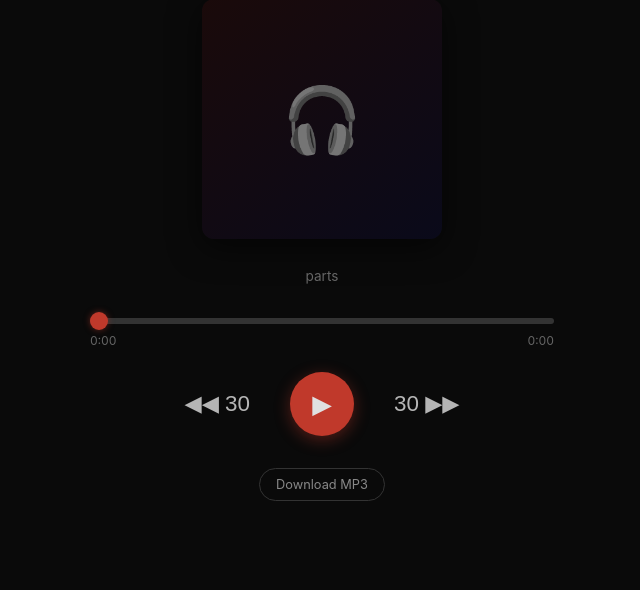
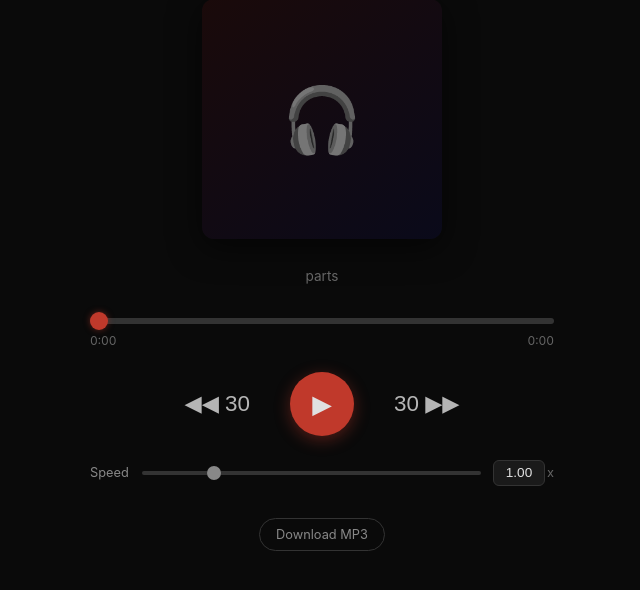
Before and after one commit to LukeHeffAI/Voice-To-The-Dark, a Python web app: template app/templates/player.html in a window 1280 px wide. Shown: the part 82-672 px from the top of the page, without its empty margins (318-958 px from the left). Run offline with Jinja, Linux system fonts and the light colour scheme; the template is opened without the code that fills it, so the values that code supplies are empty.

Commit message:
Add playback speed control with slider and numerical input
Adds a speed control row to the audio player between the main
play/pause controls and the download button. Users can adjust
playback rate from 0.5x to 3.0x via either a range slider or
a direct numerical input. The chosen speed persists across
sessions via localStorage and is reported to the Media Session
API for lock-screen accuracy.

https://claude.ai/code/session_01QYCSrg5YBH4naxMLH4gTm5

```diff
--- a/app/templates/player.html
+++ b/app/templates/player.html
@@ -140,6 +140,93 @@
         }
         .play-btn:active { transform: scale(0.95); }
 
+        .speed-control {
+            width: 100%;
+            display: flex;
+            align-items: center;
+            gap: 0.75rem;
+            padding: 0 0.5rem;
+        }
+        .speed-label {
+            font-size: 0.8rem;
+            color: #888;
+            white-space: nowrap;
+            min-width: 2.5rem;
+        }
+        .speed-slider {
+            flex: 1;
+            height: 4px;
+            -webkit-appearance: none;
+            appearance: none;
+            background: transparent;
+            cursor: pointer;
+            outline: none;
+        }
+        .speed-slider::-webkit-slider-runnable-track {
+            height: 4px;
+            border-radius: 2px;
+            background: #333;
+        }
+        .speed-slider::-webkit-slider-thumb {
+            -webkit-appearance: none;
+            width: 14px;
+            height: 14px;
+            border-radius: 50%;
+            background: #888;
+            margin-top: -5px;
+            transition: background 0.15s;
+        }
+        .speed-slider::-webkit-slider-thumb:hover {
+            background: #c0392b;
+        }
+        .speed-slider::-moz-range-track {
+            height: 4px;
+            border-radius: 2px;
+            background: #333;
+            border: none;
+        }
+        .speed-slider::-moz-range-thumb {
+            width: 14px;
+            height: 14px;
+            border-radius: 50%;
+            background: #888;
+            border: none;
+        }
+        .speed-slider::-moz-range-thumb:hover {
+            background: #c0392b;
+        }
+        .speed-input-wrap {
+            display: flex;
+            align-items: center;
+            gap: 0.15rem;
+        }
+        .speed-input {
+            width: 3.2rem;
+            background: #1a1a1a;
+            border: 1px solid #333;
+            border-radius: 6px;
+            color: #e0e0e0;
+            font-size: 0.85rem;
+            padding: 0.3rem 0.3rem;
+            text-align: center;
+            font-variant-numeric: tabular-nums;
+            outline: none;
+            transition: border-color 0.15s;
+            -moz-appearance: textfield;
+        }
+        .speed-input::-webkit-inner-spin-button,
+        .speed-input::-webkit-outer-spin-button {
+            -webkit-appearance: none;
+            margin: 0;
+        }
+        .speed-input:focus {
+            border-color: #c0392b;
+        }
+        .speed-suffix {
+            font-size: 0.8rem;
+            color: #666;
+        }
+
         .secondary-actions {
             display: flex;
             gap: 2rem;
@@ -231,6 +318,15 @@
             <button class="control-btn" onclick="skip(30)" title="Forward 30s">30 &#9654;&#9654;</button>
         </div>
 
+        <div class="speed-control">
+            <span class="speed-label">Speed</span>
+            <input type="range" class="speed-slider" id="speedSlider" min="0.5" max="3" step="0.05" value="1">
+            <div class="speed-input-wrap">
+                <input type="number" class="speed-input" id="speedInput" min="0.5" max="3" step="0.05" value="1.00">
+                <span class="speed-suffix">x</span>
+            </div>
+        </div>
+
         <div class="secondary-actions">
             <a href="/download/{{ story.id }}" class="secondary-btn">Download MP3</a>
         </div>
@@ -264,11 +360,49 @@
     const currentTimeEl = document.getElementById('currentTime');
     const durationEl = document.getElementById('duration');
     const statusEl = document.getElementById('status');
+    const speedSlider = document.getElementById('speedSlider');
+    const speedInput = document.getElementById('speedInput');
     const storyId = {{ story.id }};
     const resumePosition = {{ resume_position }};
 
     let isSeeking = false;
     let saveTimer = null;
+
+    // --- Playback speed control ---
+
+    function setPlaybackSpeed(rate) {
+        rate = Math.max(0.5, Math.min(3, parseFloat(rate) || 1));
+        // Round to nearest 0.05 to avoid floating-point display issues
+        rate = Math.round(rate * 20) / 20;
+        audio.playbackRate = rate;
+        speedSlider.value = rate;
+        speedInput.value = rate.toFixed(2);
+        localStorage.setItem('vttd_playback_speed', rate);
+        updatePositionState();
+    }
+
+    speedSlider.addEventListener('input', () => {
+        setPlaybackSpeed(speedSlider.value);
+    });
+
+    speedInput.addEventListener('change', () => {
+        setPlaybackSpeed(speedInput.value);
+    });
+
+    // Allow Enter key to apply the value from the number input
+    speedInput.addEventListener('keydown', (e) => {
+        if (e.key === 'Enter') {
+            e.target.blur();
+        }
+    });
+
+    // Restore saved speed preference
+    (function() {
+        const saved = parseFloat(localStorage.getItem('vttd_playback_speed'));
+        if (saved && saved >= 0.5 && saved <= 3) {
+            setPlaybackSpeed(saved);
+        }
+    })();
 
     // --- Playback controls ---
 
```
